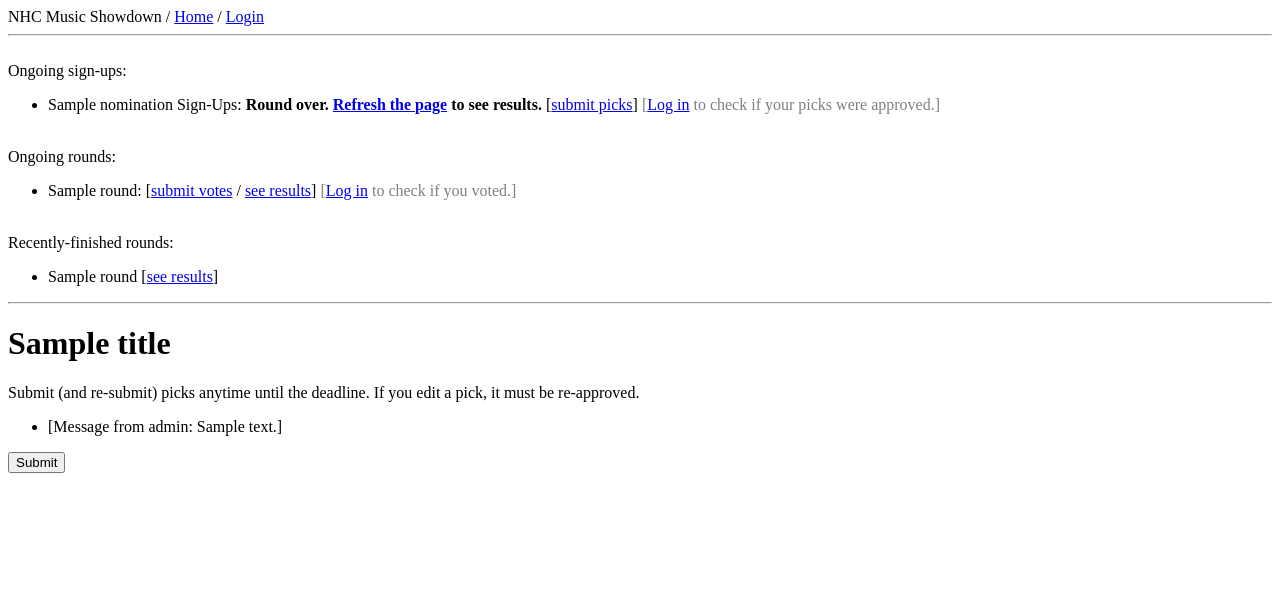
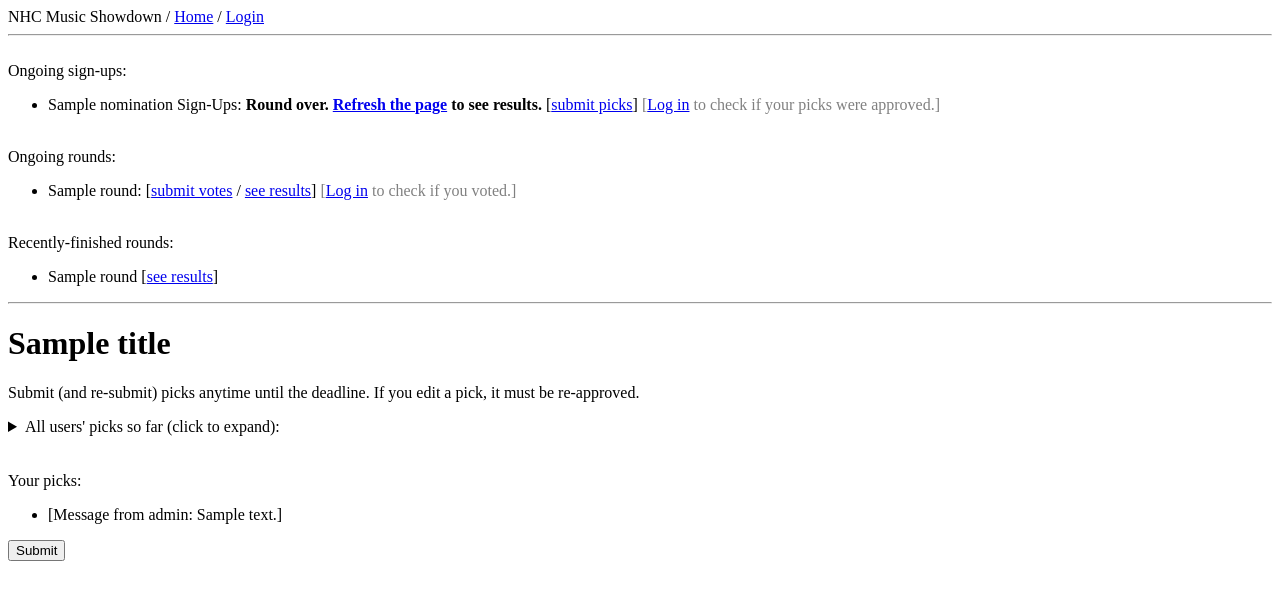
Before and after one commit to pkkao/showdown, a Flask app: template app/templates/nominate.html in a window 1280 px wide. Shown: the top 600 px of the page. Run offline with Flask 3, Linux system fonts and the light colour scheme; the template is opened without the code that fills it: most values are stand-ins (such as "Sample title", 1, 10 or a date in 2020); form fields are guessed from the names that the template uses.

Commit message:
feat: see all users' pick statuses, also link to songs on vote

```diff
--- a/app/routes.py
+++ b/app/routes.py
@@ -16,6 +16,7 @@ from datetime import datetime, timedelta
 import pytz
 from urllib.parse import urlsplit
 import re
+from markupsafe import Markup
 
 # By default, get any rounds that ended in the last 48 hours.
 def get_recent_rounds(delta = timedelta(hours=48)):
@@ -72,6 +73,7 @@ def get_active_rounds():
 
   return active_rounds
 
+# Get the pick statuses for a single user in a single event.
 def get_pick_status(user_id, event_slug):
   event = get_event(event_slug)
 
@@ -88,6 +90,25 @@ def get_pick_status(user_id, event_slug):
       pick_status[pick_num] = 'BLANK'
 
   return pick_status
+
+# Get all the pick statuses for all users in a single event.
+# Returns a dict of dicts.
+def get_all_pick_statuses(event_slug):
+  event = get_event(event_slug)
+  pick_statuses = {}
+
+  # Checking every user might be slow if this site ever gets big.
+  # Until then, whatever.
+  all_users = db.session.scalars(sa.select(User)).all()
+
+  for user in all_users:
+    user_has_picks = db.session.scalar(sa.select(Song)
+      .filter(Song.user_id == user.id)
+      .filter(Song.event_id == event.id))
+    if user_has_picks:
+      pick_statuses[user.username] = get_pick_status(user.id, event_slug)
+
+  return pick_statuses
 
 def get_active_nominations():
 
@@ -710,7 +731,7 @@ def vote(event_slug, round_slug):
 
       song = db.session.scalar(sa.select(Song).where(Song.id == candidate.song_id))
 
-      radio_choices.append((f'match{match.id}-{song.id}', f'{song.artist} – {song.title}'))
+      radio_choices.append((f'match{match.id}-{song.id}', Markup(f'<a href="{song.link}">{song.artist} – {song.title}</a>')))
 
     # Force tiebreak vote to vote in every tiebreaker.
     if round_over and match_num in tiebreaks:
@@ -849,6 +870,9 @@ def nominate(event_slug):
   # This 404s if you try to submit noms for a nonexistent event. Cool.
   event = get_event(event_slug)
 
+  # Get all pick statuses for all users.
+  all_pick_statuses = get_all_pick_statuses(event_slug)
+
   class NominationForm(FlaskForm):
     # Checks only pick_num: If one is full, they must all be full.
     def check_pick(self, pick_num, artist, title, link):
@@ -959,4 +983,4 @@ def nominate(event_slug):
   else:
     return render_template('nominate.html', title=f'Nominations for {event.name}',
       active_rounds=get_active_rounds(), recent_rounds=get_recent_rounds(), active_nominations=get_active_nominations(),
-      form=form, pick_status=pick_status, pick_messages=pick_messages)
+      form=form, pick_status=pick_status, pick_messages=pick_messages, all_pick_statuses=all_pick_statuses)
--- a/app/templates/nominate.html
+++ b/app/templates/nominate.html
@@ -7,6 +7,30 @@
     If you edit a pick, it must be re-approved.
   </p>
 
+  <details>
+    <summary>All users' picks so far (click to expand):</summary>
+
+    <ul>
+    {% for user in all_pick_statuses %}
+      <li>
+        {{ user }}:
+        {% for pick in all_pick_statuses[user] %}
+          {% if all_pick_statuses[user][pick] == "APPROVED" %}
+          <div style="display: inline; color: green;">APPROVED</div>{{", " if not loop.last}}
+          {% elif all_pick_statuses[user][pick] == "REJECTED" %}
+          <div style="display: inline; color: red;">REJECTED</div>{{", " if not loop.last}}
+          {% elif all_pick_statuses[user][pick] == "PENDING" %}
+          <div style="display: inline; color: orange;">PENDING</div>{{", " if not loop.last}}
+          {% endif %}
+        {% endfor %}
+      </li>
+    {% endfor %}
+    </ul>
+  </details>
+
+  <br><br>
+
+  Your picks:
   <ul>
   {% for pick in pick_status %}
     <li>
--- a/app/templates/results.html
+++ b/app/templates/results.html
@@ -11,7 +11,7 @@
         {% set candidateidx = loop.index0 %}
         <details>
           <summary>
-            {{ candidate.song.artist }} - {{ candidate.song.title }} ({{ candidate.tally }})
+            <a href={{ candidate.song.link }}>{{ candidate.song.artist }} – {{ candidate.song.title }}</a> ({{ candidate.tally }})
             {% if candidate.eliminated %}
               <b>[Eliminated: Nominated by {{ candidate.song.user.username }}]</b>
             {% endif %}
--- a/app/templates/vote.html
+++ b/app/templates/vote.html
@@ -21,7 +21,7 @@
 
     {% for field in form %}
         {% if field.type == "RadioField" %}
-          {{ field.label }}{{ field }}
+          {{ field.label|safe }}{{ field|safe }}
           {% for error in field.errors %}
             <span style="color: red;">[{{ error }}]</span><br><br>
           {% endfor %}
```
Also changed, not shown: app.db.
